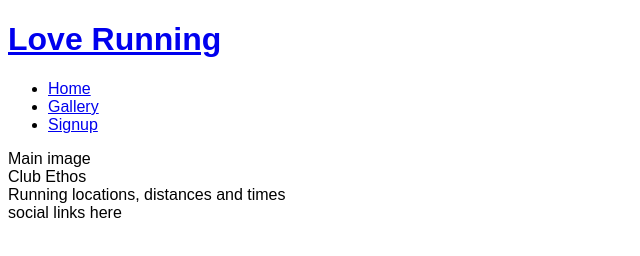
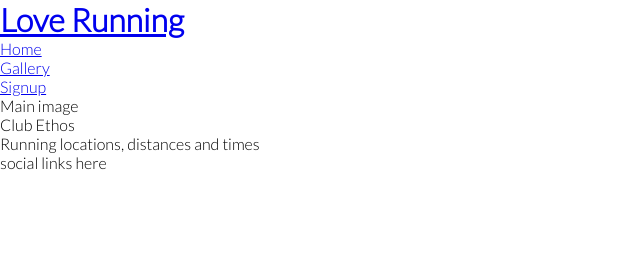
Before and after one commit to jonslack22/love-running, a plain HTML site: page index.html in a window 1280 px wide. Shown: the whole page, without its empty margins (0-640 px from the left). Drawn offline with Linux system fonts and the light colour scheme.

Commit message:
Add google fonts and remove default margins, padding and borders

```diff
--- a/assets/css/style.css
+++ b/assets/css/style.css
@@ -1,3 +1,12 @@
+@import url('https://fonts.googleapis.com/css2?family=Lato:wght@300&family=Oswald&display=swap');
+
+* {
+    margin: 0;
+    padding: 0;
+    border: none;
+}
+
 body {
-    font-family: Arial;
+    font-family: Lato, sans-serif;
+    font-weight: 300;
 }
--- a/index.html
+++ b/index.html
@@ -19,7 +19,8 @@
         </a>
         <nav>
             <ul>
-                <li><a href="index.html">Home</li>
+                <li><a href="index.html">Home</a>
+                </li>
                 <li>
                     <a href="#">Gallery</a>
                 </li>
```
